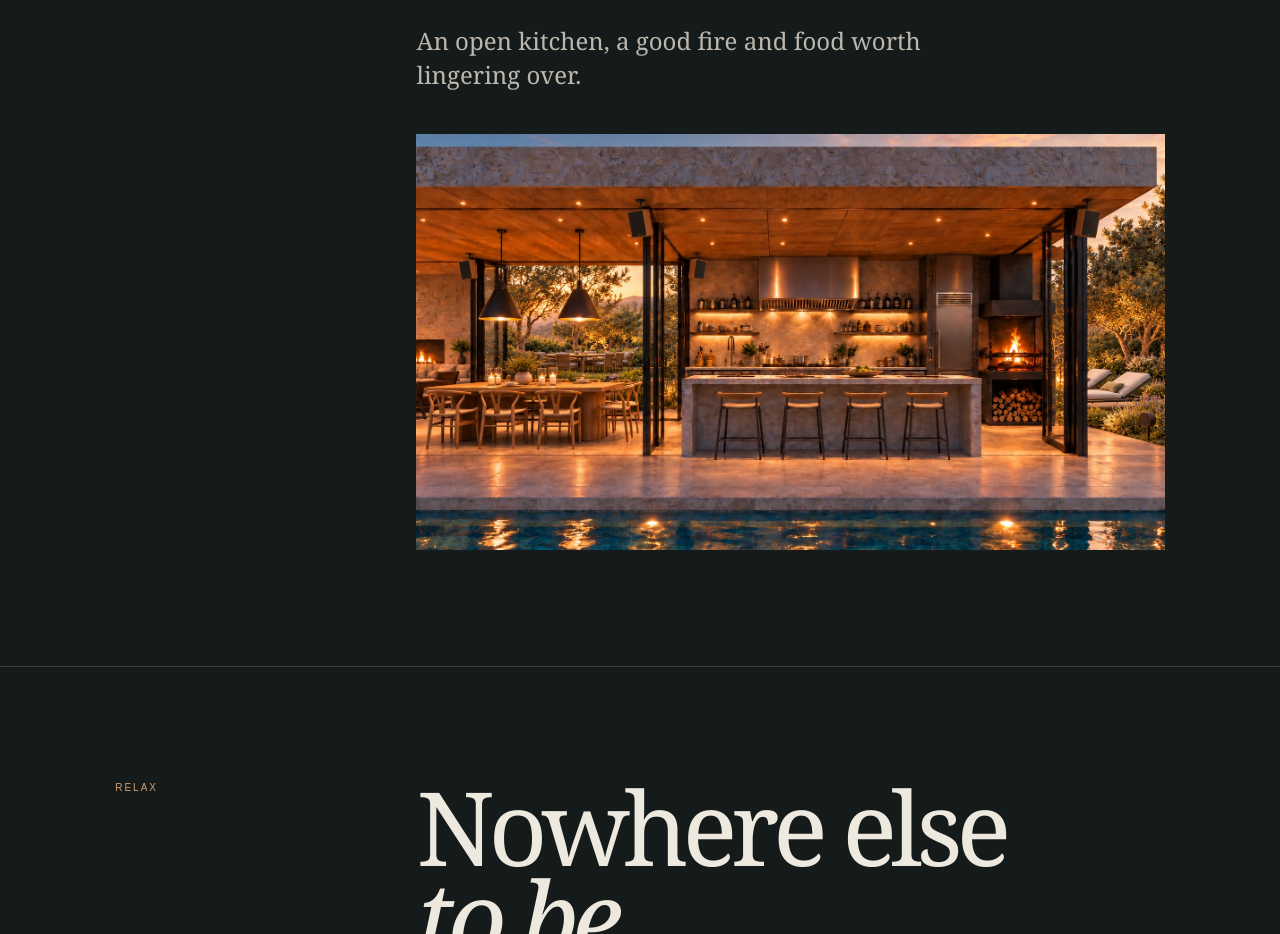
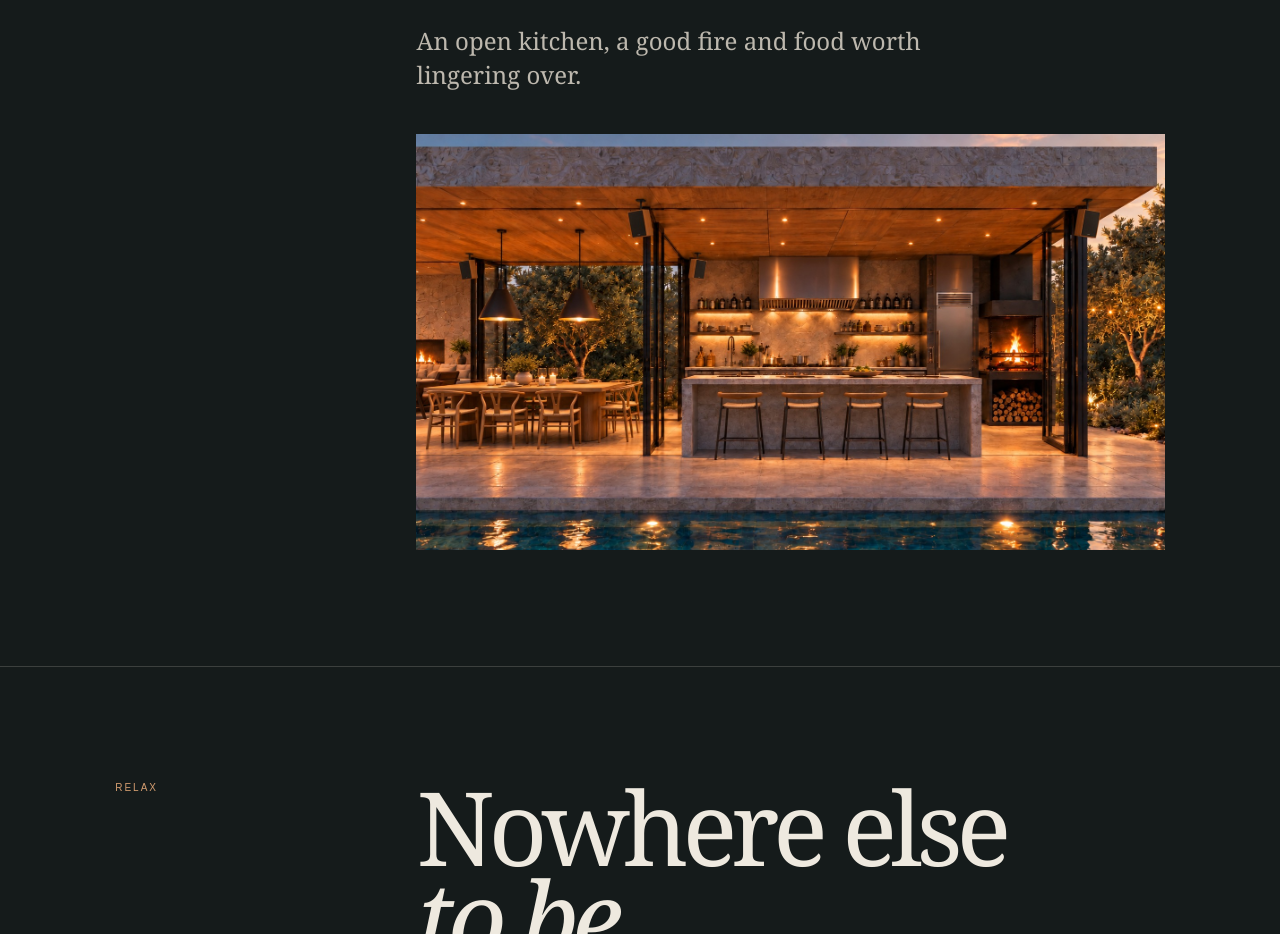
Before and after one commit to ykusakoglu/altera-terra, a website: page preview-final.html in a window 1280 px wide. Shown: the part 3904-4838 px from the top of the page. Drawn offline with Linux system fonts and the light colour scheme.

Commit message:
Remove misplaced rear garden furniture from Eat render

```diff
--- a/preview-final.html
+++ b/preview-final.html
@@ -14,7 +14,7 @@
 <main><section class="arrival"><div class="stage"><img class="estate" src="/assets/terra/images/terra-estate-furniture-audio-v4.jpg" alt="The whole Altera Terra estate: glass-fronted villa, perpendicular pool, four guest houses and greenhouse atelier" fetchpriority="high"><div class="late">A new home for<br>everything we love.</div><div class="cue">Scroll to arrive</div></div></section>
 <section class="chapters">
 <article class="scene" id="stay"><div class="index">Stay</div><div><h2>Stay a little<br><em>longer.</em></h2><p>Quiet guest houses. Slow mornings. Space to settle into the rhythm of the place.</p><img src="/assets/terra/images/stay-detail.png" alt="A quiet Altera Terra guest house" loading="lazy"></div></article>
-<article class="scene" id="eat"><div class="index">Eat</div><div><h2>There’s a place<br><em>at our table.</em></h2><p>An open kitchen, a good fire and food worth lingering over.</p><img src="/assets/terra/images/eat-furniture-audio-v3.jpg" alt="The Altera Terra kitchen, oak shared table and ceiling-suspended wood-finish speakers" loading="lazy"></div></article>
+<article class="scene" id="eat"><div class="index">Eat</div><div><h2>There’s a place<br><em>at our table.</em></h2><p>An open kitchen, a good fire and food worth lingering over.</p><img src="/assets/terra/images/eat-furniture-audio-v2.jpg" alt="The Altera Terra kitchen, oak shared table and ceiling-suspended wood-finish speakers" loading="lazy"></div></article>
 <article class="scene" id="relax"><div class="index">Relax</div><div><h2>Nowhere else<br><em>to be.</em></h2><p>A quiet swim. Olive-tree shade. An afternoon to call your own.</p><img src="/assets/terra/images/relax-furniture-audio-v3.jpg" alt="The Altera Terra pool with a teak outdoor dining table, Senja-inspired loungers and Monitor Audio garden speakers" loading="lazy"></div></article>
 <article class="scene make" id="make"><div class="index">Build</div><div><h2>Good things<br><em>take shape here.</em></h2><p>Altera Customs is finding a new home here — a place for careful hands, old machines and work made with time.</p><img src="/assets/terra/atelier/terra-atelier-approved.jpg" alt="The future Altera Customs atelier with a green Defender, restoration lift and seating corner" loading="lazy"></div></article>
 <article class="scene" id="family"><div class="index">Altera</div><div><h2>Altera Customs.<br><em>And a little more.</em></h2><p>A new home for the work, the table and the people who make it what it is.</p></div></article>
```
